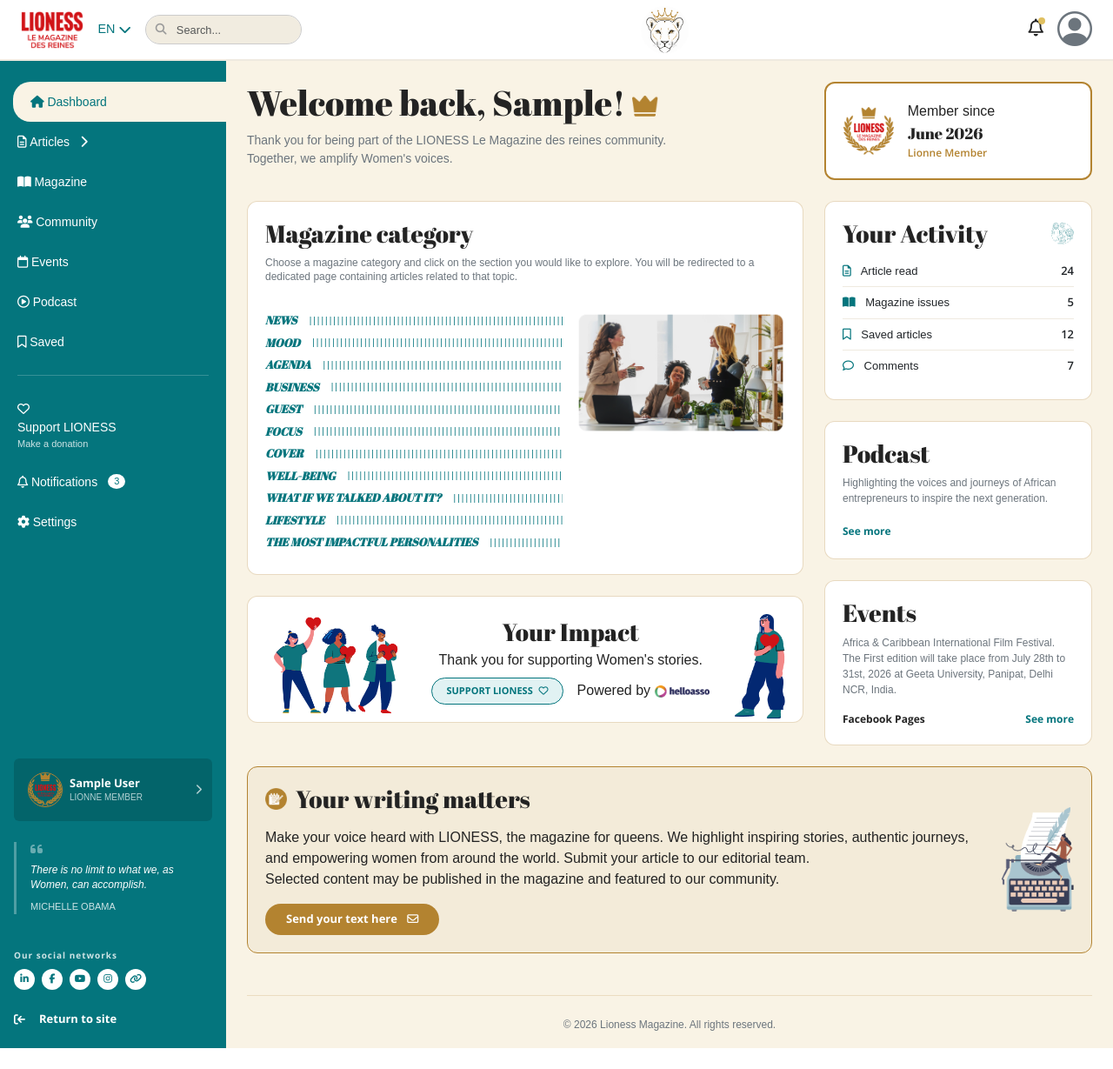
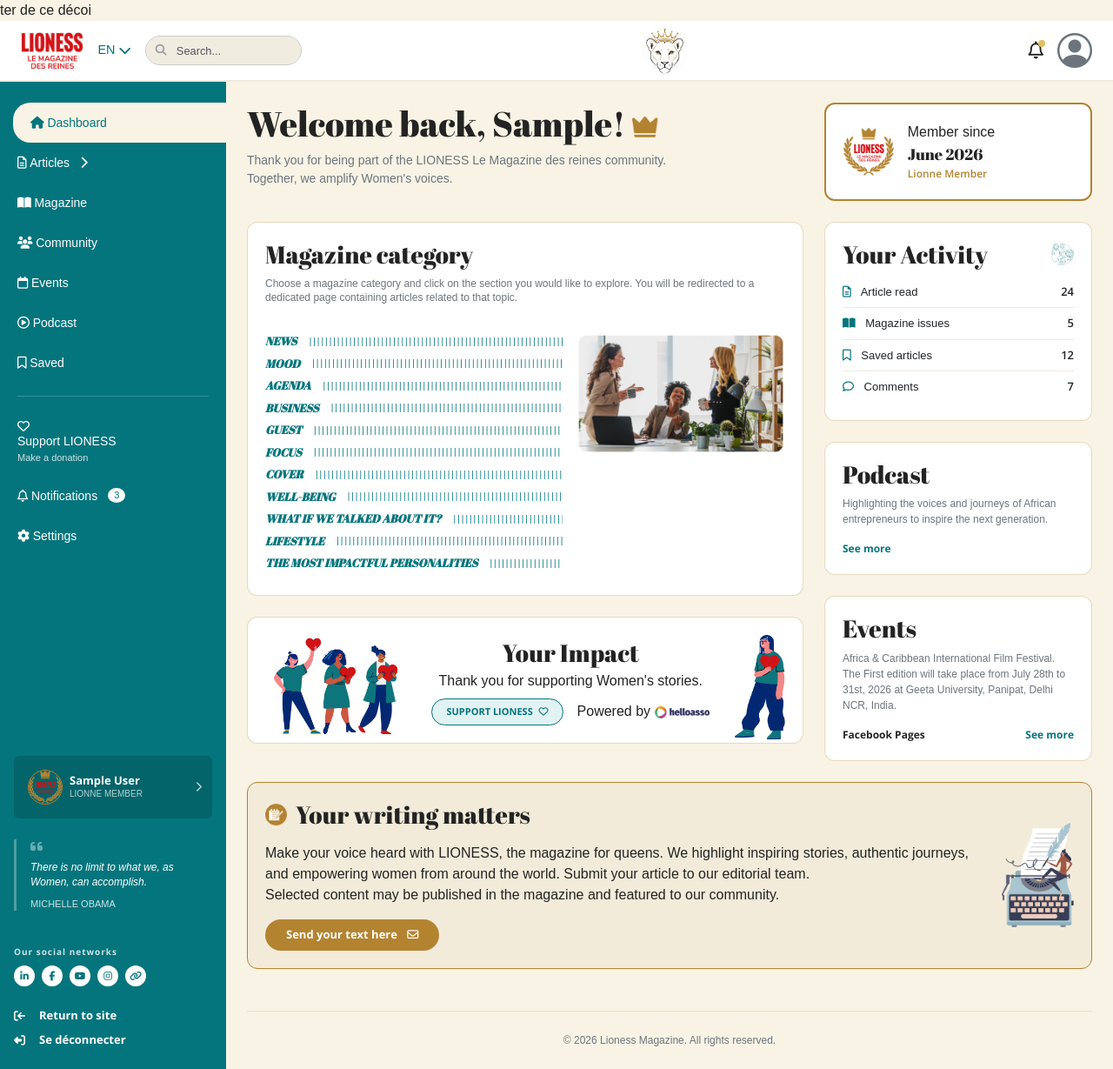
Before and after one commit to Gigi-Corlay/portfolioLionessMagazine, a Django app: page /dashboard/ in a window 1280 px wide. Shown: the whole page at 87% size. Before the commit the page ends 1205 px from the top, so only its background shows below. Run offline with Django 4.2, Linux system fonts and the light colour scheme; the visitor is signed in with stand-in values (Sample User, id 1); some web fonts are replaced.

Commit message:
Add logout link in dashboard and set language to French

```diff
--- a/lioness_project/dashboard/templates/dashboard/dashboard.html
+++ b/lioness_project/dashboard/templates/dashboard/dashboard.html
@@ -1,4 +1,4 @@
-{% load static %}
+ter de ce décoi{% load static %}
 <!DOCTYPE html>
 <html lang="en">
 <head>
@@ -263,8 +263,14 @@
                         <a href="{% url 'home' %}" class="return-site-link text-decoration-none">
                             <i class="fa-solid fa-arrow-right-to-bracket rotate-180 me-2"></i> Return to site
                         </a>
+                        {% if request.user.is_authenticated %}
+                            <div class="mt-2">
+                                <a href="{% url 'accounts:logout' %}" class="text-decoration-none return-site-link">
+                                    <i class="fa-solid fa-right-from-bracket rotate-180 me-2"></i> Se déconnecter
+                                </a>
+                            </div>
+                        {% endif %}
                     </div>
-                </div>
             </aside>
 
             <!-- CONTENU ZONE DYNAMIQUE (DROITE) -->
```
Also changed, not shown: README.md, README_BIS.md (added).
